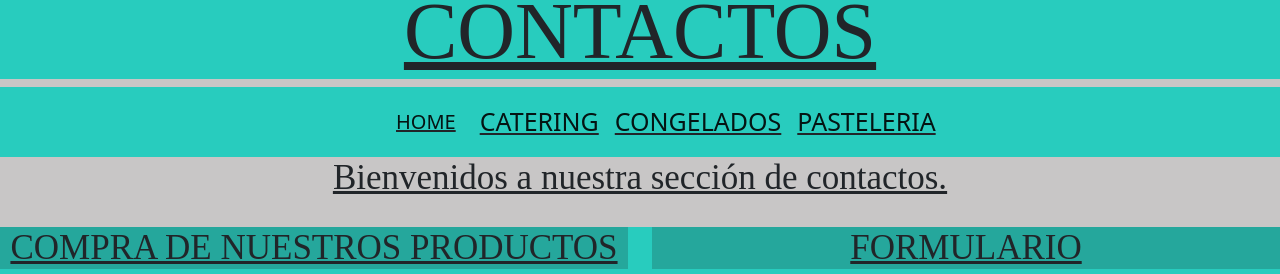
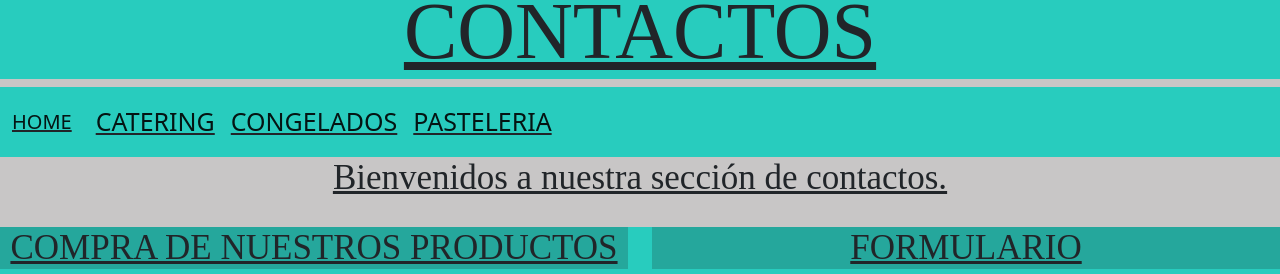
Before and after one commit to joaquinberasategui/CyC-Joaquin-Berasategui, a website: page contactos.html in a window 1280 px wide. Shown: the part 461-735 px from the top of the page. Drawn offline with nearby package versions, Linux system fonts and the light colour scheme.

Commit message:
Update contactos.css

```diff
--- a/css/contactos.css
+++ b/css/contactos.css
@@ -7,7 +7,6 @@ body{
 .navbar{
     background-color: rgb(40, 204, 190);
     font-size: 25px;
-    padding-left: 30%;
     font-style: #292929;
     text-decoration: underline;
 }
@@ -82,7 +81,6 @@ h4{
     .navbar{
         background-color: rgb(40, 204, 190);
         font-size: 25px;
-        padding-left: 30%;
         font-style: #292929;
         text-decoration: underline;
     }
```
